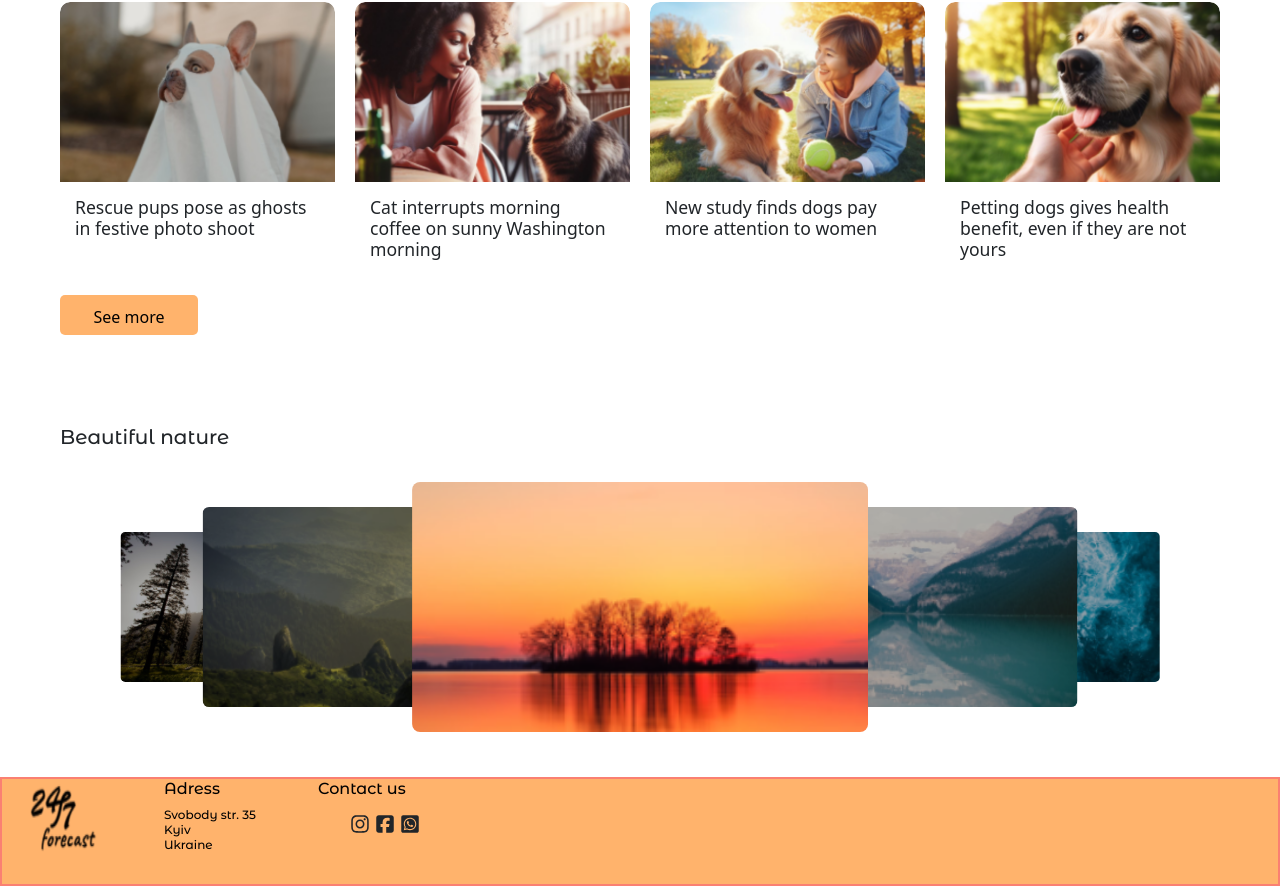
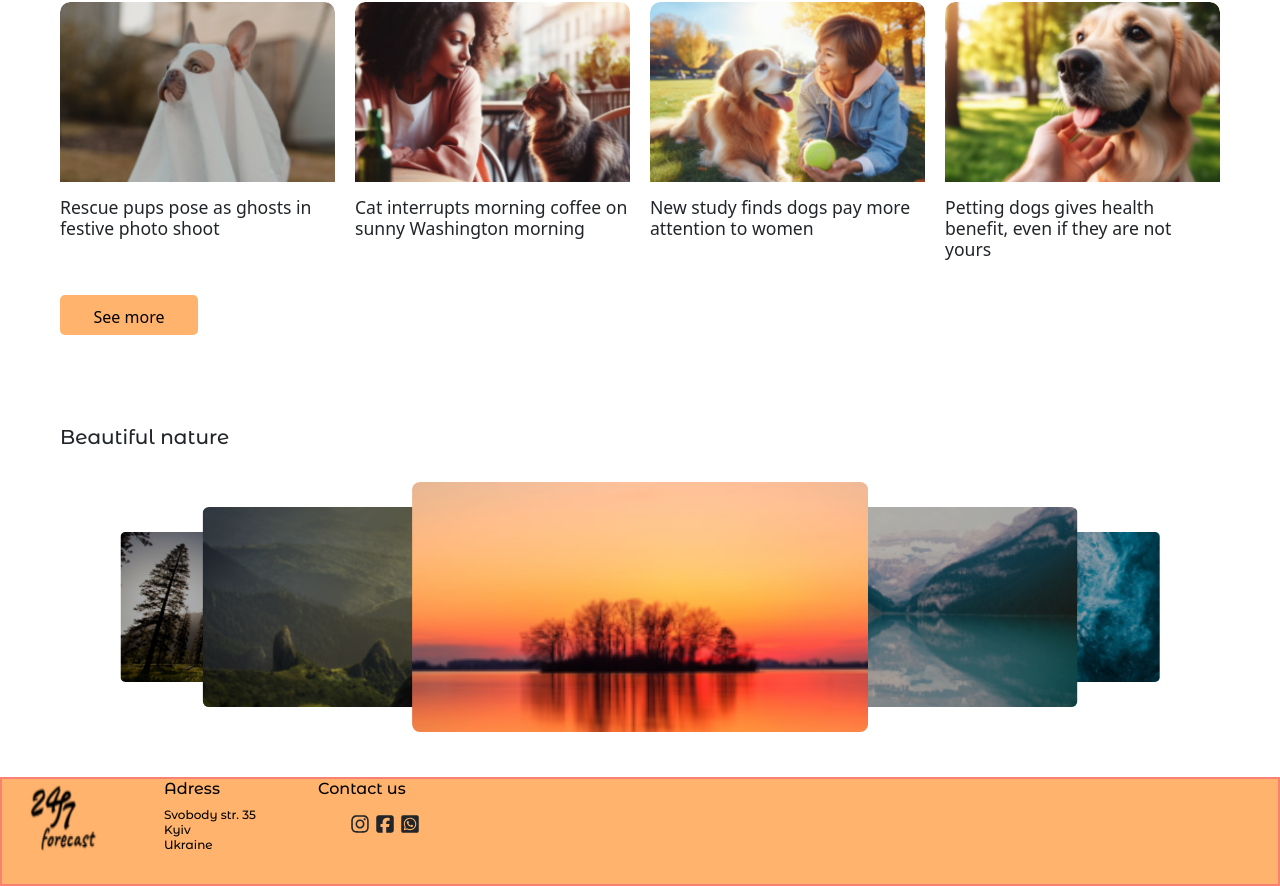
Before and after one commit to ByteMe6/weatherDashboard, a React (Vite) app: page / in a window 1280 px wide. Shown: the part 726-1612 px from the top of the page. Built offline with nearby package versions, Linux system fonts and the light colour scheme; no server answers.

Commit message:
redaktstylnews

```diff
--- a/src/Components/News/News.scss
+++ b/src/Components/News/News.scss
@@ -38,14 +38,14 @@
     }
 
     h3 {
-      padding: 15px;
+      padding: 15px 0px;
       margin: 0;
       font-size: 1.1rem;
       flex-grow: 1;
     }
 
     p {
-      padding: 0 15px 15px;
+      padding: 0px 10px;
       color: #666;
     }
   }
```
